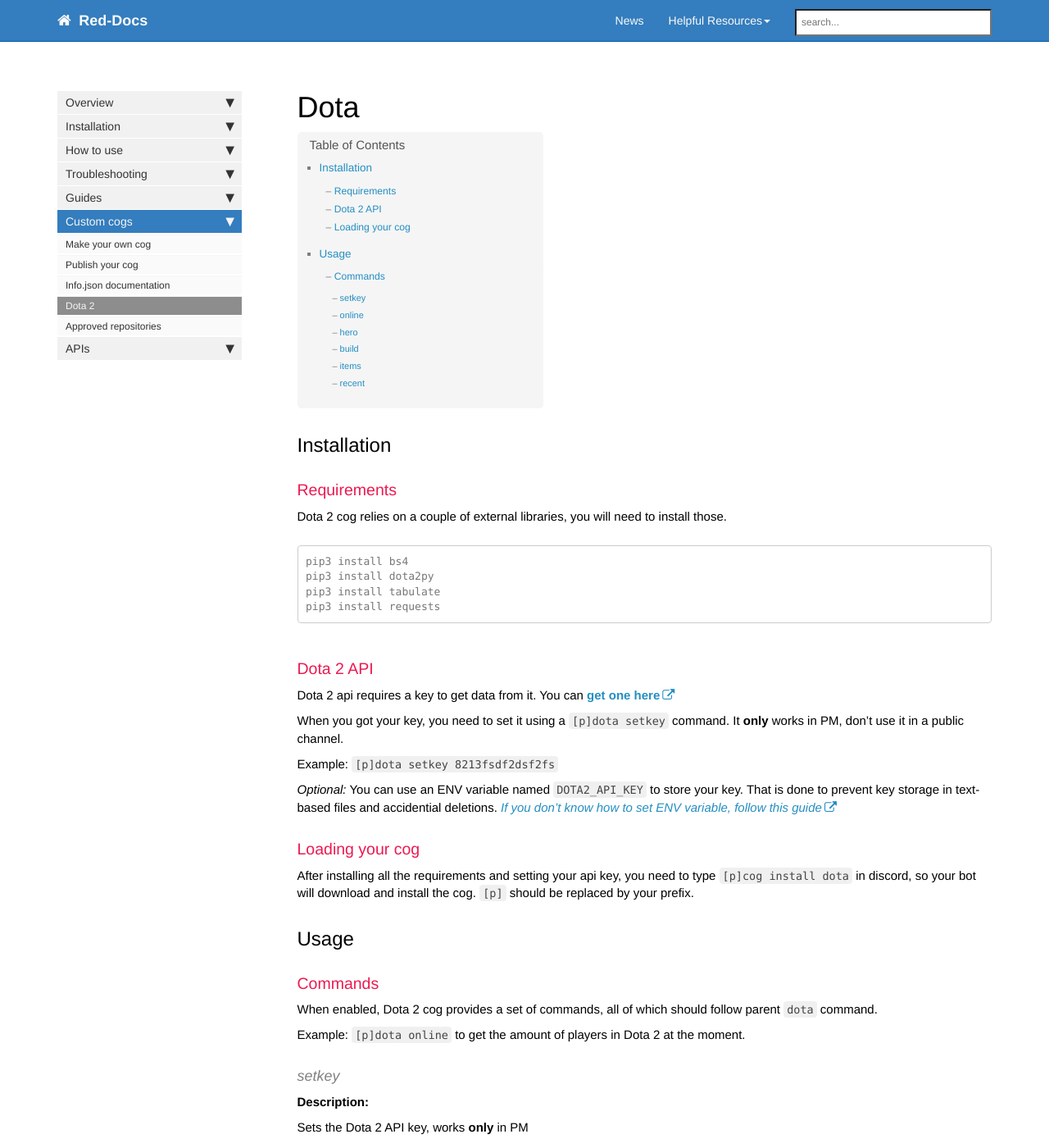
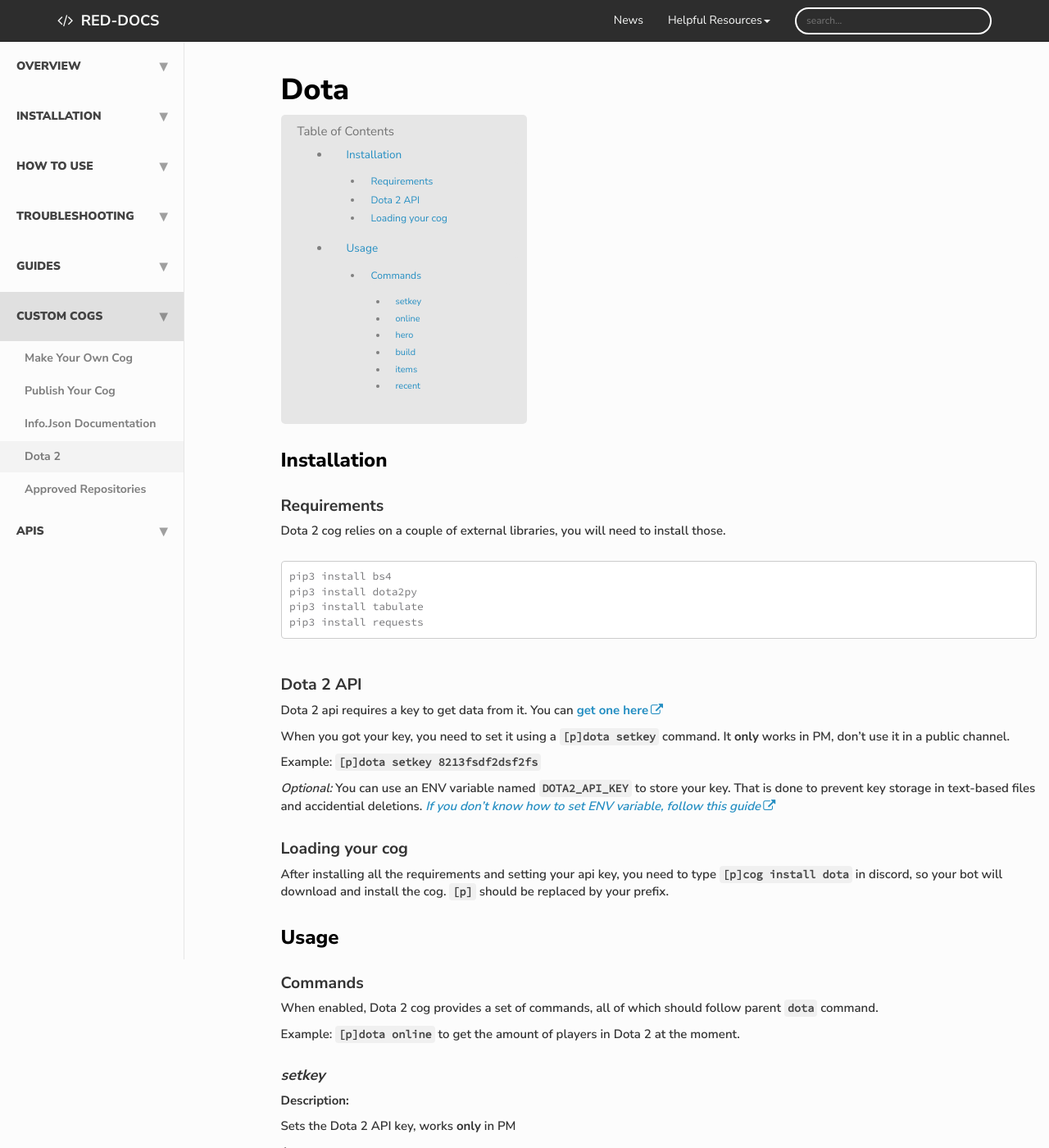
Before and after one commit to Twentysix26/Red-Docs, a Jekyll site: the page built from red/red_cog_dota.md, in a window 1280 px wide and 1400 px high. Shown: the whole window at 82% size. Built offline with Jekyll 4.4.1, drawn with Linux system fonts in a browser that asks for light colours; nearby versions of some CDN libraries; comment, search, counter and statistics services are not loaded.

Commit message:
Style updates (#62)

```diff
--- a/Gemfile
+++ b/Gemfile
@@ -1,5 +1,4 @@
 source "https://rubygems.org"
 
-# gem "rails"
-gem 'github-pages'
 gem 'jekyll'
+gem 'kramdown'
--- a/_includes/head.html
+++ b/_includes/head.html
@@ -6,13 +6,13 @@
 <title>{% if page.homepage == true %} {{site.homepage_title}} {% elsif page.title %}{{ page.title }}{% endif %}  | {{ site.site_title }}</title>
 <link rel="stylesheet" href="{{ "/css/syntax.css" | prepend: site.baseurl }}">
 
-
+<link href="https://fonts.googleapis.com/css?family=Nunito+Sans:300,400,600,700,800,900|Source+Code+Pro" rel="stylesheet">
 <link rel="stylesheet" type="text/css" href="https://maxcdn.bootstrapcdn.com/font-awesome/4.5.0/css/font-awesome.min.css">
 <!--<link rel="stylesheet" type="text/css" href="css/bootstrap.min.css">-->
 <link rel="stylesheet" href="{{ "/css/modern-business.css" | prepend: site.baseurl }}">
 <link rel="stylesheet" href="{{ "/css/lavish-bootstrap.css" | prepend: site.baseurl }}">
 <link rel="stylesheet" href="{{ "/css/customstyles.css" | prepend: site.baseurl }}">
-<link rel="stylesheet" href="{{ "/css/theme-blue.css" | prepend: site.baseurl }}">
+<link rel="stylesheet" href="{{ "/css/theme-red-light.css" | prepend: site.baseurl }}">
 
 <script src="https://cdnjs.cloudflare.com/ajax/libs/jquery/2.1.4/jquery.min.js"></script>
 <script src="https://cdnjs.cloudflare.com/ajax/libs/jquery-cookie/1.4.1/jquery.cookie.min.js"></script>
--- a/_includes/sidebar.html
+++ b/_includes/sidebar.html
@@ -50,7 +50,6 @@
            -->
     </li>
 </ul>
-</div>
 
 <!-- this highlights the active parent class in the navgoco sidebar. this is critical so that the parent expands when you're viewing a page. This must appear below the sidebar code above. Otherwise, if placed inside customscripts.js, the script runs before the sidebar code runs and the class never gets inserted.-->
 <script>$("li.active").parents('li').toggleClass("active");</script>
--- a/_includes/topnav.html
+++ b/_includes/topnav.html
@@ -8,7 +8,7 @@
                 <span class="icon-bar"></span>
                 <span class="icon-bar"></span>
             </button>
-            <a class="fa fa-home fa-lg navbar-brand" href="{{site.baseurl}}/">&nbsp;<span class="projectTitle"> {{site.topnav_title}}</span></a>
+            <a class="fa fa-code fa-lg navbar-brand" href="{{site.baseurl}}/">&nbsp;<span class="projectTitle"> {{site.topnav_title}}</span></a>
         </div>
         <div class="collapse navbar-collapse" id="bs-example-navbar-collapse-1">
             <ul class="nav navbar-nav navbar-right">
--- a/_layouts/default.html
+++ b/_layouts/default.html
@@ -55,22 +55,22 @@
 <body>
 {% include topnav.html %}
 <!-- Page Content -->
-<div class="container">
-    <div class="col-lg-12">&nbsp;</div>
 <!-- Content Row -->
 <div class="row">
     <!-- Sidebar Column -->
     <div class="col-md-3">
-
         {% include sidebar.html %}
+    </div>
     <!-- Content Column -->
     <div class="col-md-9">
+        <div class="container">
             {{content}}
+            <!-- /.container -->
+        </div>
     </div>
     <!-- /.row -->
 </div>
-<!-- /.container -->
-    </div>
+
 </body>
 {% if site.google_analytics %}
 {% include google_analytics.html %}
--- /dev/null
+++ b/css/theme-red-light.css
@@ -0,0 +1,248 @@
+/* Font changes */
+
+body {
+    font-family: 'Nunito Sans', sans-serif;
+}
+
+h1, h2, h3, h4, h5 {
+    font-family: 'Nunito Sans', sans-serif;
+}
+
+.projectTitle {
+    font-family: 'Nunito Sans', sans-serif !important;
+}
+
+/* Coloring */
+
+body {
+    background: #fcfcfc;
+    color: rgba(0,0,0,0.8);
+}
+
+/* Search */
+
+#search-input {
+    border-radius: 100px;
+    border: 2px solid #fff;
+    background: #2d2d2d;
+    color: #fff;
+    padding: .5em 1em;
+    position: relative;
+    z-index: 20;
+    top: -2px;
+    outline: none;
+}
+
+#results-container {
+    top: 26px !important;
+    width: 238px !important;
+    z-index: 10 !important;
+}
+
+#results-container li {
+    padding: 10px;
+    font-weight: 600;
+    background: none;
+    transition: background 300ms ease;
+}
+
+#results-container li:hover {
+    background: rgba(0,0,0,0.05);
+}
+
+#results-container li:first-child {
+    padding: 30px 10px 10px 10px;
+}
+
+#results-container li a {
+    border: none;
+}
+
+.summary {
+    color: #808080;
+    border-left: 5px solid #ED1951;
+    font-size:16px;
+}
+
+/* Misc Styling */
+
+.projectTitle {
+    text-transform: uppercase;
+}
+
+hr.shaded {
+    display: none !important;
+}
+
+p {
+    font-weight: 600;
+}
+
+code {
+    font-family: 'Source Code Pro', monospace !important;
+}
+
+/* Sidebar */
+
+#mysidebar {
+    min-height: 80vh;
+    border-right: 1px solid #e6e6e6;
+}
+
+#mysidebar .sidebarTitle {
+    display: none;
+}
+
+#mysidebar > li {
+}
+
+/* list lvl 1 */
+#mysidebar > li a{
+    background: transparent;
+    text-transform: uppercase;
+    color: #424242;
+    font-weight: 900;
+    padding: 20px 20px 20px 20px;
+    transition: background 300ms ease;
+}
+
+#mysidebar > li a span {
+    opacity: 0.5;
+}
+
+/* hovers */
+#mysidebar > li.active a, #mysidebar > li:hover a{
+    background: #e0e0e0;
+}
+
+#mysidebar > li:hover ul li a {
+    background: transparent;
+}
+
+#mysidebar > li ul li:hover a {
+    background: #f3f3f3 !important;
+}
+
+/* list lvl 2 */
+#mysidebar > li.active ul li a, #mysidebar > li ul li a {
+    border: none;
+    background: transparent;
+    color: rgba(0,0,0,0.5);
+    text-transform: capitalize;
+    padding: 10px 20px 10px 30px;
+    font-weight: 700;
+    font-size: 14px;
+    transition: background 300ms ease;
+}
+
+#mysidebar > li ul li.active a {
+    background: #f3f3f3;
+}
+
+/* Headers */
+h1 {color: #000; font-weight: 800;}
+h2 {color: #000; font-weight: 800;}
+h3 {color: rgba(0,0,0,0.8); font-weight: 700;}
+h4 {color: rgba(0,0,0,0.8); font-weight: 700;}
+
+/* TOC */
+#toc ul {
+    background: #e6e6e6 !important;
+    padding: 10px !important;
+}
+
+#toc ul:before {
+    color: rgba(0,0,0,.5) !important;
+}
+
+#toc ul li {
+    list-style: disc !important;
+    padding-left: 20px !important;
+    margin-left: 50px !important;
+}
+
+#toc ul li ul li {
+    list-style: disc !important;
+    padding-left: 10px !important;
+    margin-left: 10px !important;
+}
+
+#toc ul li ul li:before {
+    content: '' !important;
+}
+
+.nav-tabs > li.active > a, .nav-tabs > li.active > a:hover, .nav-tabs > li.active > a:focus {
+    background-color: #248ec2;
+    color: white;
+}
+
+div.navbar-collapse .dropdown-menu > li > a:hover {
+    background-color: #347DBE;
+}
+
+.nav li.thirdlevel > a {
+    background-color: #FAFAFA !important;
+    color: #248EC2;
+    font-weight: bold;
+}
+
+a[data-toggle="tooltip"] {
+    color: #649345;
+    font-style: italic;
+    cursor: default;
+}
+
+.navbar-inverse {
+    background-color: #2d2d2d;
+    border-color: #212121;
+}
+
+.navbar-inverse .navbar-nav > .open > a, .navbar-inverse .navbar-nav > .open > a:hover, .navbar-inverse .navbar-nav > .open > a:focus {
+    color: #015CAE;
+}
+
+.navbar-inverse .navbar-nav > .open > a, .navbar-inverse .navbar-nav > .open > a:hover, .navbar-inverse .navbar-nav > .open > a:focus {
+    background-color: #015CAE;
+    color: #ffffff;
+}
+
+/* not sure if using this ...*/
+.navbar-inverse .navbar-collapse, .navbar-inverse .navbar-form {
+    border-color: #248ec2 !important;
+}
+
+.btn-primary {
+    color: #ffffff;
+    background-color: #347DBE;
+    border-color: #347DBE;
+}
+
+.navbar-inverse .navbar-nav > .active > a, .navbar-inverse .navbar-nav > .active > a:hover, .navbar-inverse .navbar-nav > .active > a:focus {
+    background-color: #347DBE;
+}
+
+.btn-primary:hover,
+.btn-primary:focus,
+.btn-primary:active,
+.btn-primary.active,
+.open .dropdown-toggle.btn-primary {
+    background-color: #248ec2;
+    border-color: #347DBE;
+}
+
+.printTitle {
+    color: #015CAE !important;
+}
+
+body.print h1 {color: #015CAE !important; font-size:28px !important;}
+body.print h2 {color: #595959 !important; font-size:20px !important;}
+body.print h3 {color: #E50E51 !important; font-size:14px !important;}
+body.print h4 {color: #679DCE !important; font-size:14px; font-style: italic !important;}
+
+.anchorjs-link:hover {
+    color: #216f9b;
+}
+
+div.sidebarTitle {
+    color: #015CAE;
+}
--- a/news/news.html
+++ b/news/news.html
@@ -15,7 +15,7 @@ toc: false
     <h2><a class="post-link" href="{{ post.url | prepend: site.baseurl }}">{{ post.title }}</a></h2>
         <span class="post-meta">{{ post.date | date: "%b %-d, %Y" }} /
             {% for tag in post.tags %}
-                <a href="{{ "/tag_" | prepend: site.baseurl | append: {{tag}}/">{{tag}}</a>{% unless forloop.last %}, {% endunless%}
+                <a href="{{ "/tag_" | prepend: site.baseurl | append: tag}}/">{{tag}}</a>{% unless forloop.last %}, {% endunless%}
                 {% endfor %}</span>
         <p>{% if page.summary %} {{ page.summary | strip_html | strip_newlines | truncate: 160 }} {% else %} {{ post.content | truncatewords: 50 | strip_html }} {% endif %}</p>
 
```
Also changed, not shown: css/theme-red-dark.css (added, +231 -0 lines), Gemfile.lock (deleted). Lines whose indentation alone changed are shown as unchanged.
